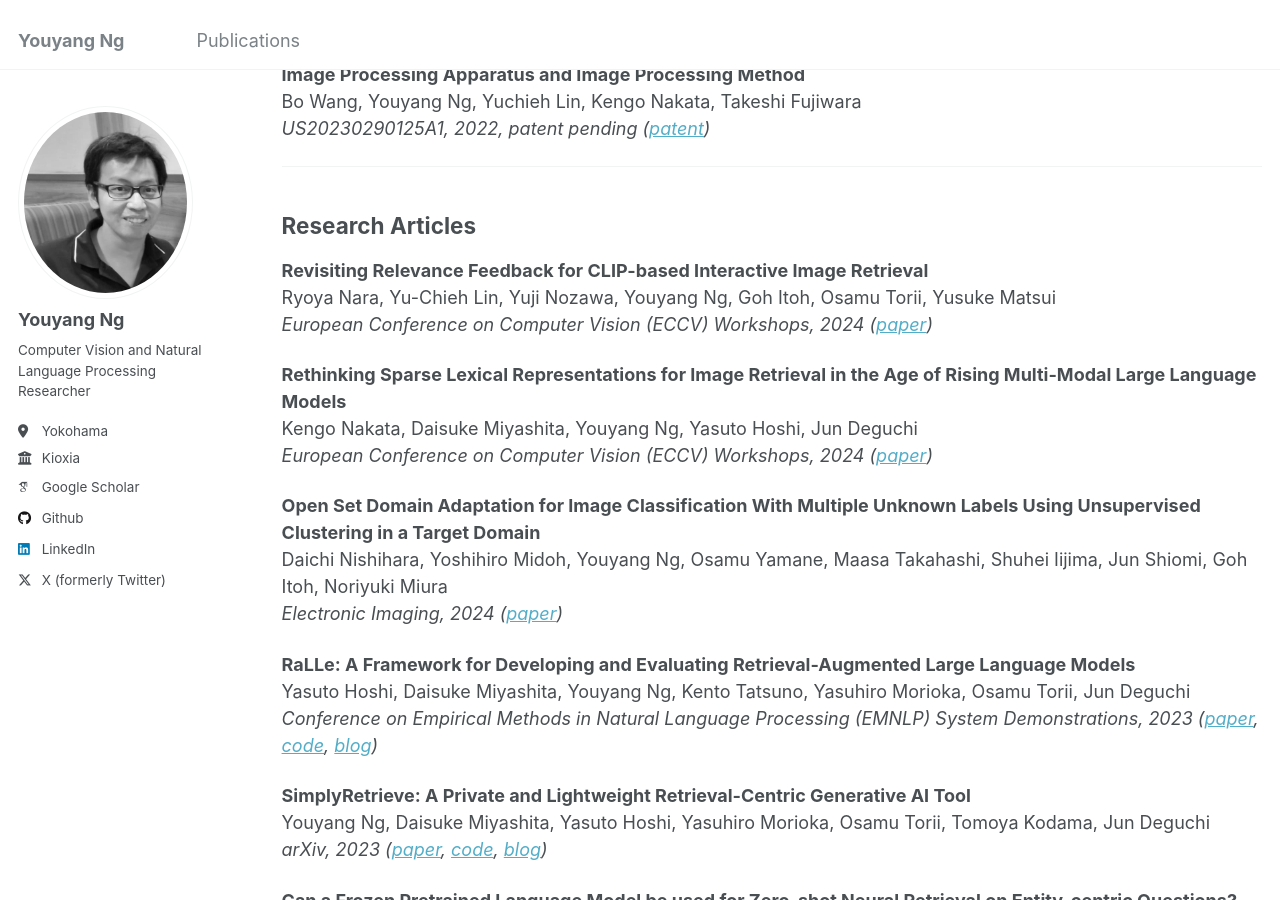
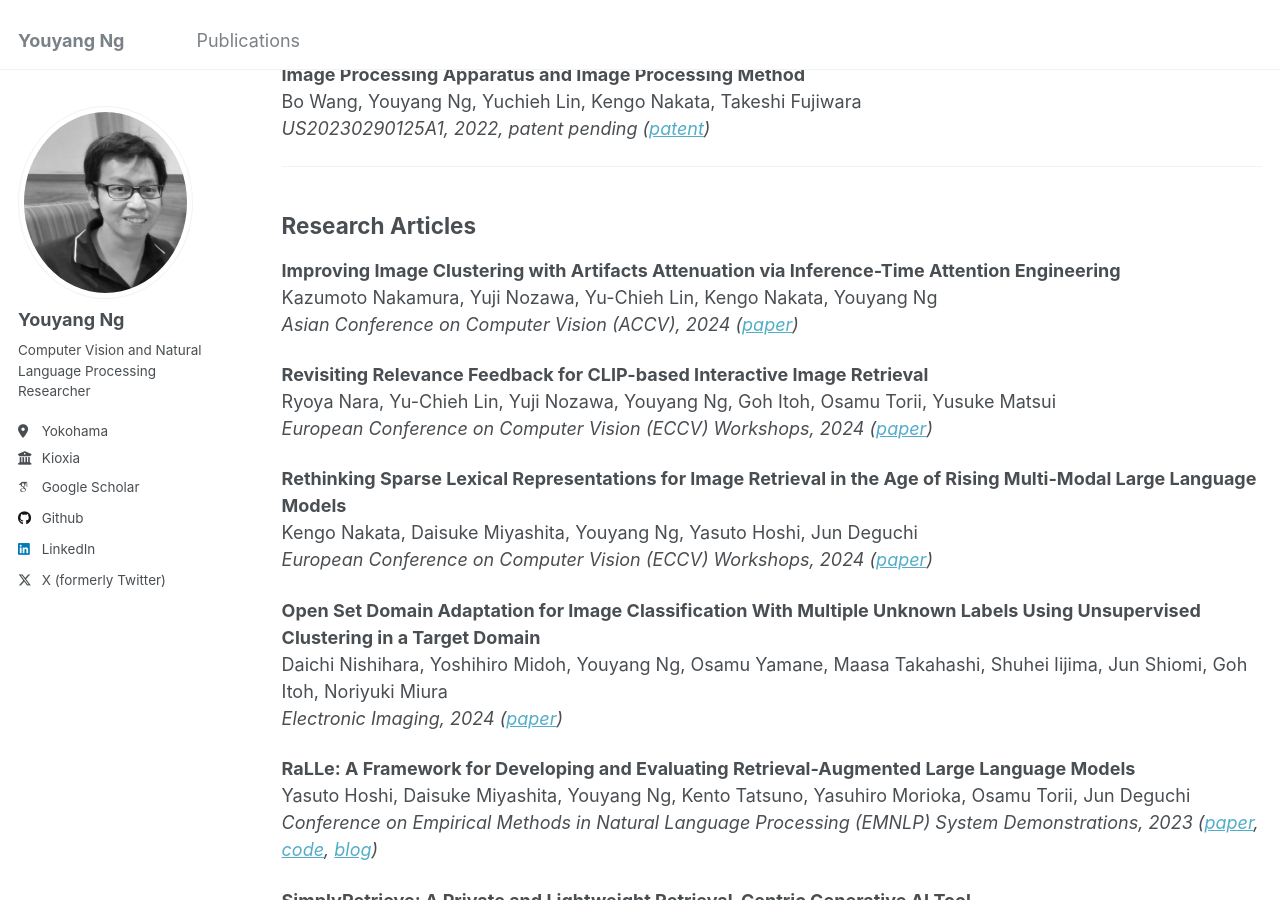
Before and after one commit to yy29/yy29.github.io, a Jekyll site: the page built from _pages/publications.md, in a window 1280 px wide and 900 px high, scrolled down 2061 px. Built offline with Jekyll 4.4.1, drawn with Linux system fonts in a browser that asks for light colours; some web fonts are replaced.

Commit message:
Update publications.md

```diff
--- a/_pages/publications.md
+++ b/_pages/publications.md
@@ -85,6 +85,10 @@ Bo Wang, Youyang Ng, Yuchieh Lin, Kengo Nakata, Takeshi Fujiwara
 ---
 ## Research Articles
 
+**Improving Image Clustering with Artifacts Attenuation via Inference-Time Attention Engineering**
+Kazumoto Nakamura, Yuji Nozawa, Yu-Chieh Lin, Kengo Nakata, Youyang Ng
+*Asian Conference on Computer Vision (ACCV), 2024 ([paper](https://arxiv.org/abs/2410.04801))*
+
 **Revisiting Relevance Feedback for CLIP-based Interactive Image Retrieval**
 Ryoya Nara, Yu-Chieh Lin, Yuji Nozawa, Youyang Ng, Goh Itoh, Osamu Torii, Yusuke Matsui
 *European Conference on Computer Vision (ECCV) Workshops, 2024 ([paper](https://arxiv.org/abs/2404.16398))*
```
